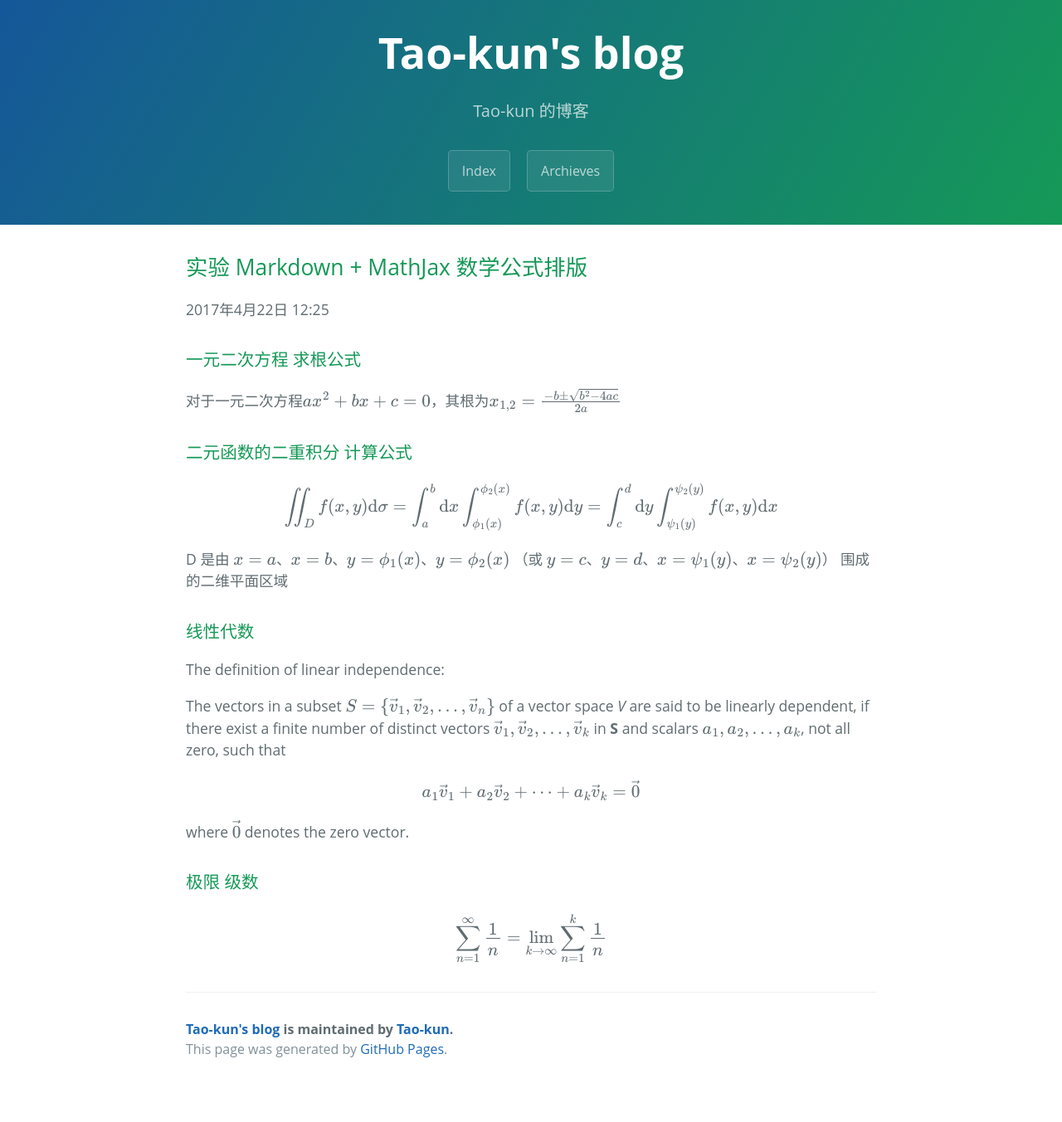
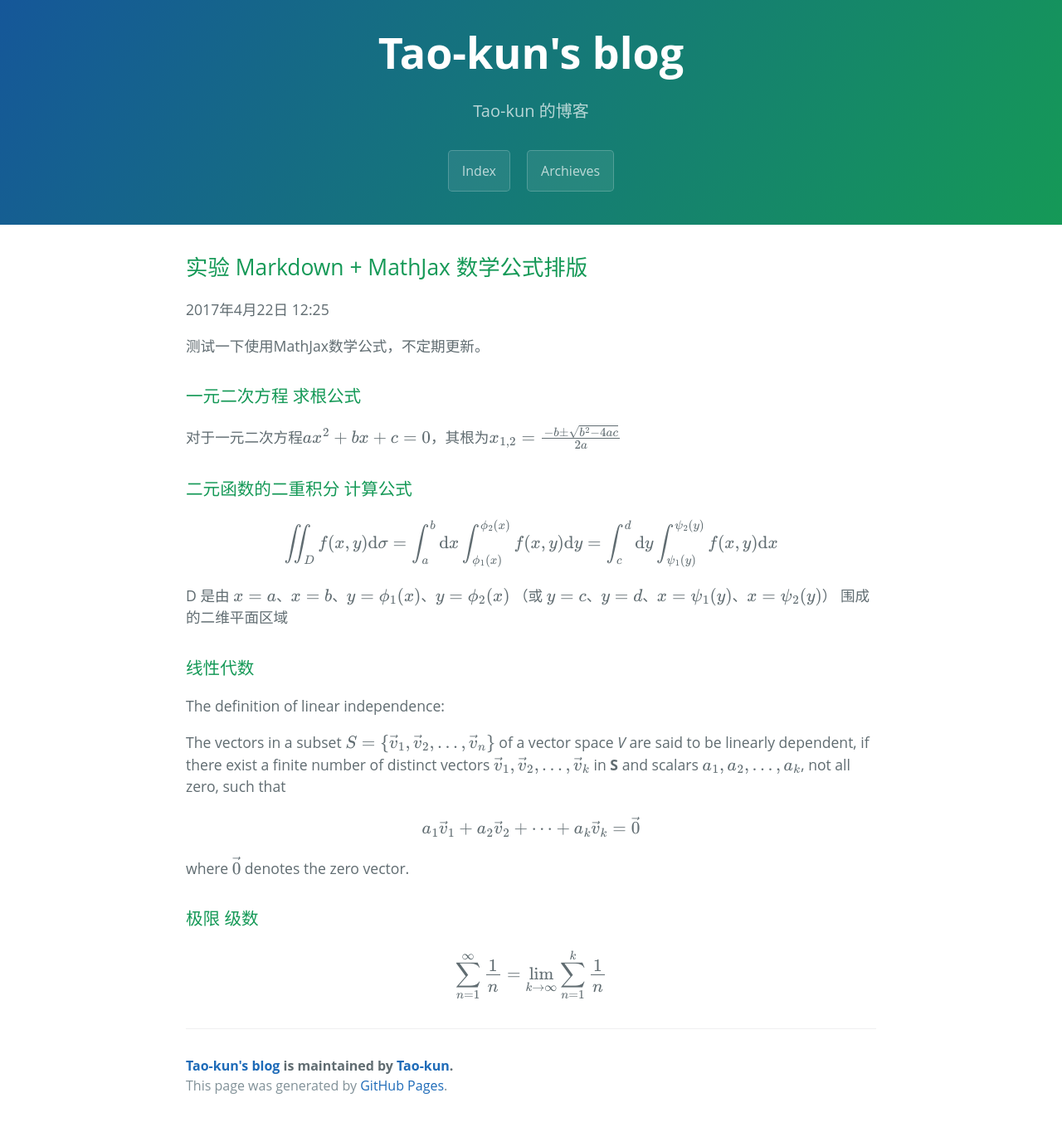
Before and after one commit to Tao-kun/Tao-kun.github.io, a Jekyll site: the page built from _posts/2017-04-22-math-formula.markdown, in a window 1280 px wide. Shown: the whole page at 83% size. Built offline with Jekyll 4.4.1, drawn with Linux system fonts in a browser that asks for light colours; some web fonts are replaced; formulas are drawn with MathJax 3; before the commit the page ends 1309 px from its top, so only the background shows below that.

Commit message:
update post

```diff
--- a/_posts/2017-04-22-math-formula.markdown
+++ b/_posts/2017-04-22-math-formula.markdown
@@ -4,6 +4,8 @@ title:  "实验 Markdown + MathJax 数学公式排版"
 date:   2017-04-22 12:25:02 +0800
 tags: [Analysis, Algebra]
 ---
+
+测试一下使用MathJax数学公式，不定期更新。
 
 ### 一元二次方程 求根公式
 
--- a/_posts/2017-04-23-python-note.markdown
+++ b/_posts/2017-04-23-python-note.markdown
@@ -6,7 +6,6 @@ tags: [Python, Note]
 ---
 
 Python的笔记，不定期更新。
-
 
 ## os模块
 
--- a/_posts/2017-04-25-gradient-descent.markdown
+++ b/_posts/2017-04-25-gradient-descent.markdown
@@ -55,7 +55,7 @@ $$\theta_j':=\theta_j+(y^i-h_{\theta}(x^i))x_j^i$$
 
 优点：训练速度快；
 
-缺点：准确度下降，不是全局最优；不易并行实现
+缺点：准确度下降，不是全局最优；不易并行实现。
 
 从迭代的次数上来看，SGD迭代的次数较多，在解空间的搜索过程看起来很盲目。其迭代的收敛曲线示意图可以表示如下：
 
```
